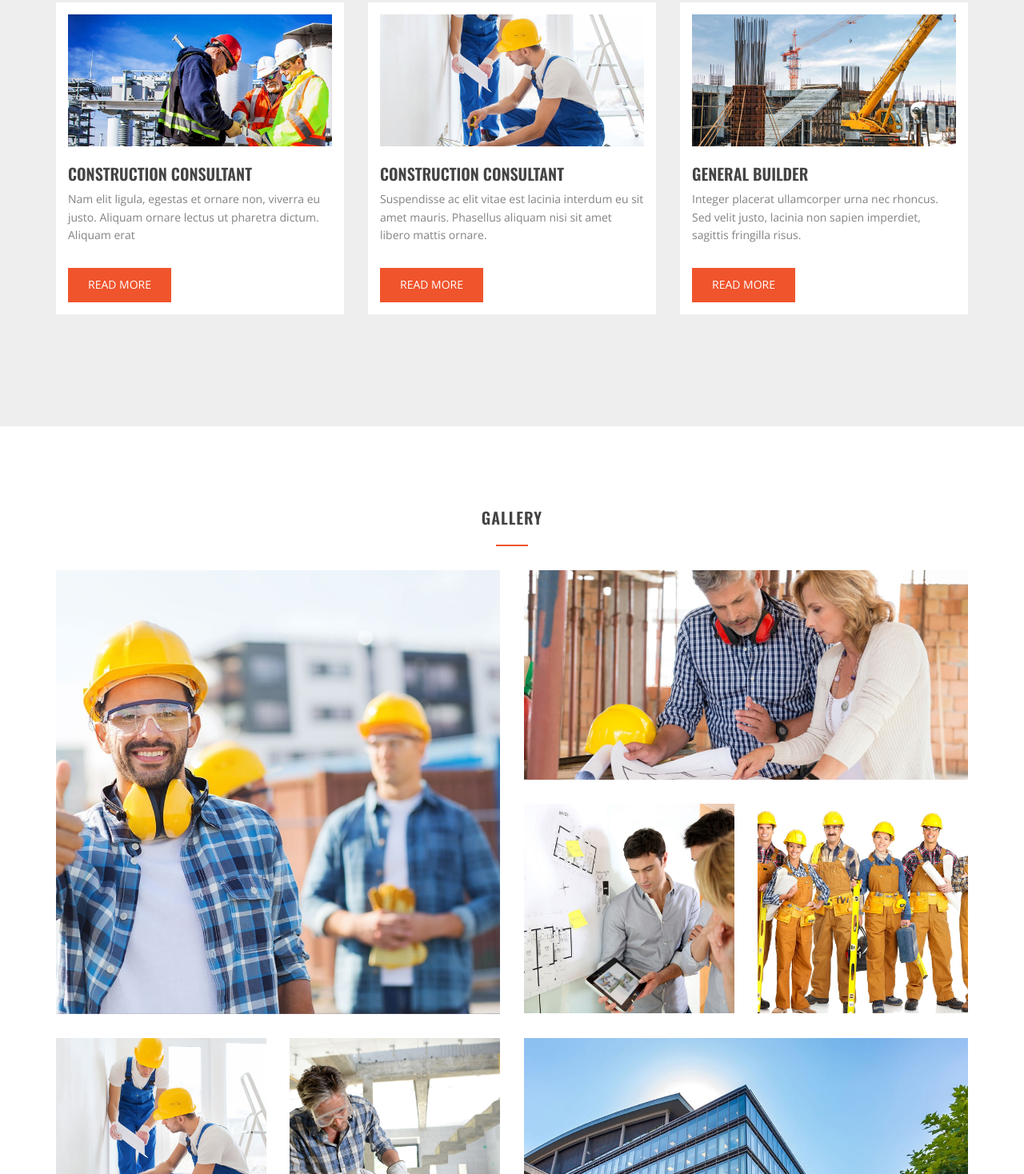
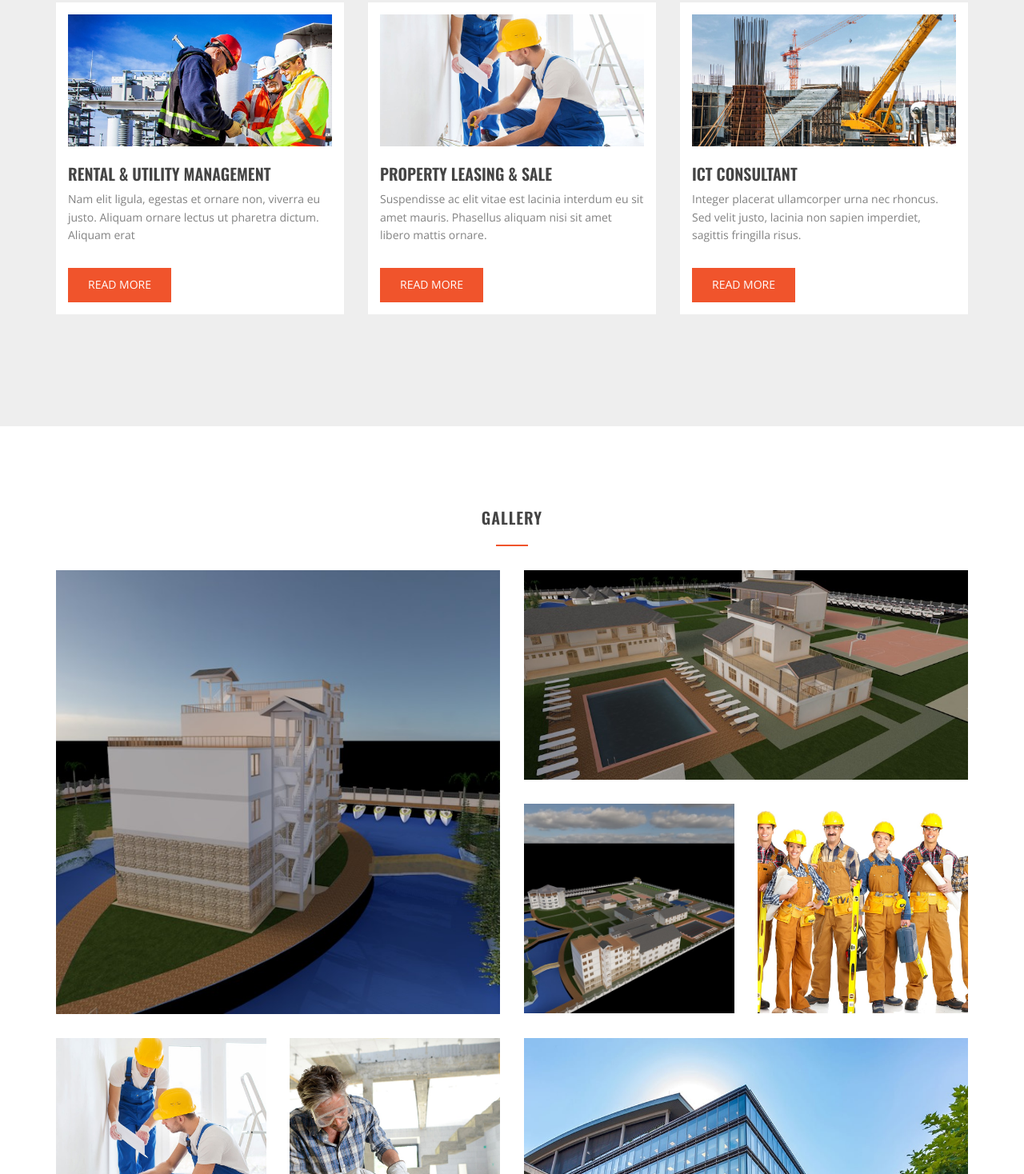
Before and after one commit to Wasike-Elvis/Sulphur-Spot-, a plain HTML site: page index.html in a window 1280 px wide. Shown: the part 1944-3412 px from the top of the page at 80% size. Drawn offline with nearby package versions, Linux system fonts and the light colour scheme; a web font is replaced by a local one.

Commit message:
changes on gallary images

```diff
--- a/index.html
+++ b/index.html
@@ -241,7 +241,7 @@
 								<!-- services -->
 								<div class="services">
 									<div class="services__img"><img src="assets/img/service/2.jpg" alt=""/></div>
-									<h2 class="services__title"><a href="#">Concept and Design</a></h2>
+									<h2 class="services__title"><a href="#">Design(Architectural Plans)</a></h2>
 									<div class="services__desc">Lorem ipsum dolor sit amet, consectetur adipiscing elit. Ut laoreet ut lacus a tincidunt. Quisque luctus nibh augue, non</div>
 
 									<!-- btn -->
@@ -256,7 +256,7 @@
 								<!-- services -->
 								<div class="services">
 									<div class="services__img"><img src="assets/img/service/3.jpg" alt=""/></div>
-									<h2 class="services__title"><a href="#">Metal Roofing</a></h2>
+									<h2 class="services__title"><a href="#">Electrical Installation</a></h2>
 									<div class="services__desc">Duis porttitor libero ac egestas euismod. Maecenas quis felis turpis. Nulla quis turpis sed augue egestas dapibus vel at</div>
 
 									<!-- btn -->
@@ -271,7 +271,7 @@
 								<!-- services -->
 								<div class="services">
 									<div class="services__img"><img src="assets/img/service/4.jpg" alt=""/></div>
-									<h2 class="services__title"><a href="#">Construction Consultant</a></h2>
+									<h2 class="services__title"><a href="#">Rental & Utility Management</a></h2>
 									<div class="services__desc">Nam elit ligula, egestas et ornare non, viverra eu justo. Aliquam ornare lectus ut pharetra dictum. Aliquam erat</div>
 
 									<!-- btn -->
@@ -286,7 +286,7 @@
 								<!-- services -->
 								<div class="services">
 									<div class="services__img"><img src="assets/img/service/5.jpg" alt=""/></div>
-									<h2 class="services__title"><a href="#">Construction Consultant</a></h2>
+									<h2 class="services__title"><a href="#">Property Leasing & Sale</a></h2>
 									<div class="services__desc">Suspendisse ac elit vitae est lacinia interdum eu sit amet mauris. Phasellus aliquam nisi sit amet libero mattis ornare.</div>
 
 									<!-- btn -->
@@ -301,7 +301,7 @@
 								<!-- services -->
 								<div class="services">
 									<div class="services__img"><img src="assets/img/service/6.jpg" alt=""/></div>
-									<h2 class="services__title"><a href="#">General Builder</a></h2>
+									<h2 class="services__title"><a href="#">ICT Consultant</a></h2>
 									<div class="services__desc">Integer placerat ullamcorper urna nec rhoncus. Sed velit justo, lacinia non sapien imperdiet, sagittis fringilla risus.</div>
 
 									<!-- btn -->
@@ -344,7 +344,7 @@
 
 												<!-- gallery -->
 												<div class="gallery gallery--grid">
-													<div class="gallery__image bg-image" style="background-image: url(assets/img/gallery/9.jpg);"><img src="assets/img/gallery/9.jpg" alt="How to Create and"/><a class="gallery__overlay mfp-image" href="assets/img/gallery/9.jpg" data-effect="mfp-zoom-in" title="Design a Perfect">
+													<div class="gallery__image bg-image" style="background-image: url(assets/img/gallery/Image.jpg);"><img src="assets/img/gallery/Image.jpg" alt="How to Create and"/><a class="gallery__overlay mfp-image" href="assets/img/gallery/Image.jpg" data-effect="mfp-zoom-in" title="Design a Perfect">
 															<div class="md-tb">
 																<div class="md-tb__cell md-text-center"><i class="fa fa-search"></i></div>
 															</div></a>
@@ -363,7 +363,7 @@
 
 												<!-- gallery -->
 												<div class="gallery gallery--grid">
-													<div class="gallery__image bg-image" style="background-image: url(assets/img/gallery/10.jpg);"><img src="assets/img/gallery/10.jpg" alt="How to Master"/><a class="gallery__overlay mfp-image" href="assets/img/gallery/10.jpg" data-effect="mfp-zoom-in" title="Using Memes in Your">
+													<div class="gallery__image bg-image" style="background-image: url(assets/img/gallery/image\ 2.jpg);"><img src="assets/img/gallery/image 2.jpg" alt="How to Master"/><a class="gallery__overlay mfp-image" href="assets/img/gallery/image 2.jpg" data-effect="mfp-zoom-in" title="Using Memes in Your">
 															<div class="md-tb">
 																<div class="md-tb__cell md-text-center"><i class="fa fa-search"></i></div>
 															</div></a>
@@ -382,7 +382,7 @@
 
 												<!-- gallery -->
 												<div class="gallery gallery--grid">
-													<div class="gallery__image bg-image" style="background-image: url(assets/img/gallery/11.jpg);"><img src="assets/img/gallery/11.jpg" alt="7 UI Choices That"/><a class="gallery__overlay mfp-image" href="assets/img/gallery/11.jpg" data-effect="mfp-zoom-in" title="Free PSD Files">
+													<div class="gallery__image bg-image" style="background-image: url(assets/img/gallery/image\ 3.jpg);"><img src="assets/img/gallery/image 3.jpg" alt="7 UI Choices That"/><a class="gallery__overlay mfp-image" href="assets/img/gallery/11.jpg" data-effect="mfp-zoom-in" title="Free PSD Files">
 															<div class="md-tb">
 																<div class="md-tb__cell md-text-center"><i class="fa fa-search"></i></div>
 															</div></a>
```
Also changed, not shown: assets/img/gallery/Image.jpg (added), assets/img/gallery/image 2.jpg (added), assets/img/gallery/image 3.jpg (added), assets/img/logo.png.
